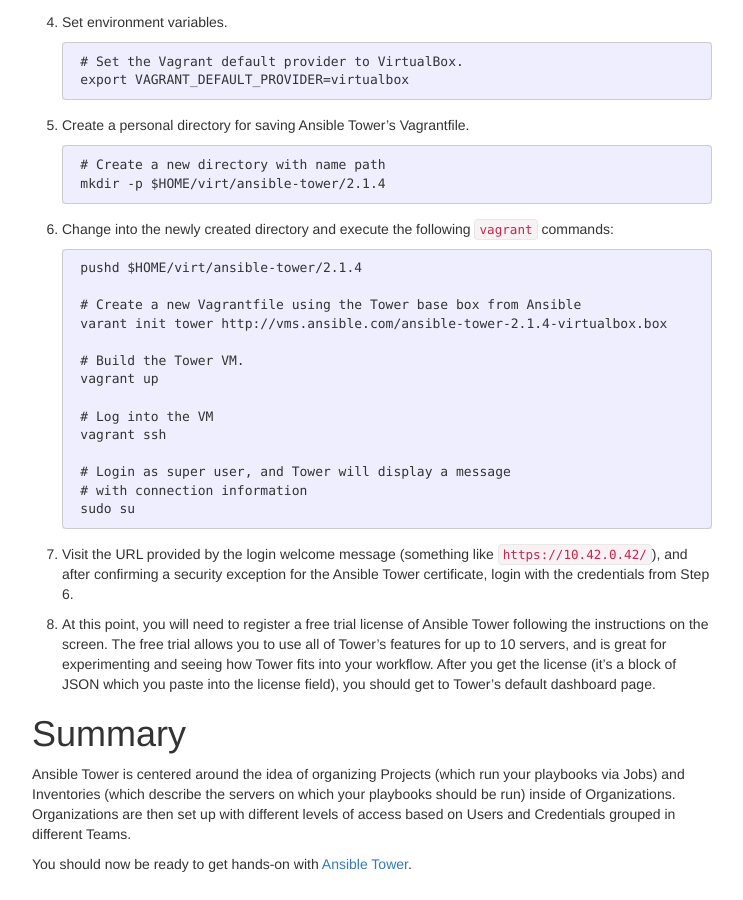
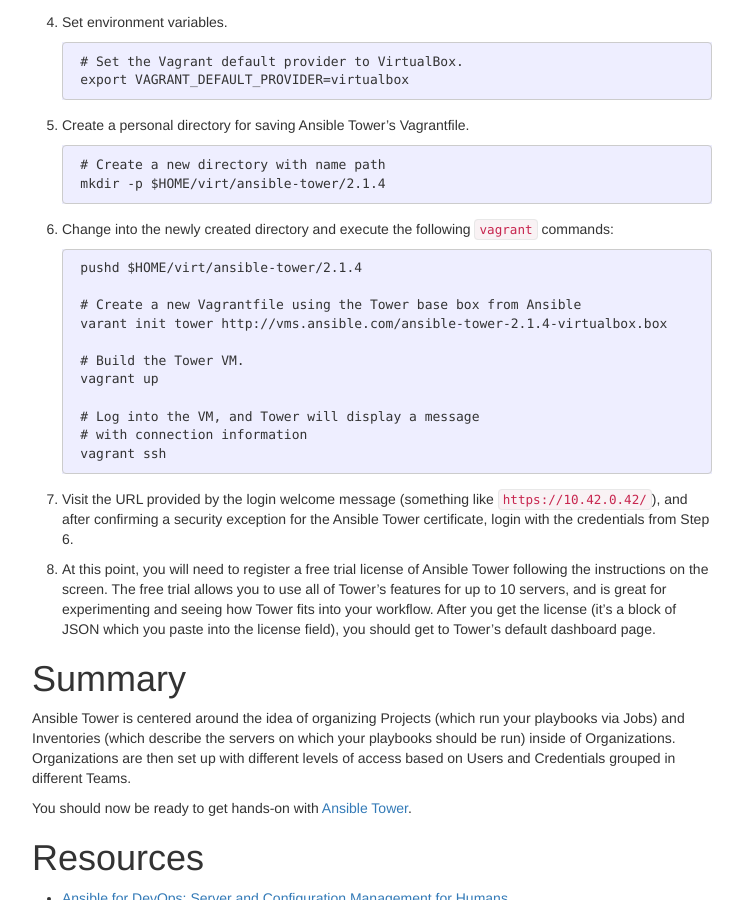
Before and after one commit to ecwpz91/ecwpz91.github.io, a Jekyll site: the page built from _posts/2017-06-22-getting-and-installing-ansible-tower.md, in a window 1280 px wide and 900 px high, scrolled down 1311 px. Shown: the whole window, without its empty margins (268-1011 px from the left). Built offline with Jekyll 4.4.1, drawn with Linux system fonts in a browser that asks for light colours; nearby versions of some CDN libraries.

Commit message:
Updated step

```diff
--- a/_posts/2017-06-22-getting-and-installing-ansible-tower.md
+++ b/_posts/2017-06-22-getting-and-installing-ansible-tower.md
@@ -80,12 +80,9 @@
         # Build the Tower VM.
         vagrant up
 
-        # Log into the VM
+        # Log into the VM, and Tower will display a message
+        # with connection information
         vagrant ssh
-
-        # Login as super user, and Tower will display a message
-        # with connection information
-        sudo su
 
 6. Visit the URL provided by the login welcome message (something like `https://10.42.0.42/`), and after confirming a security exception for the Ansible Tower certificate, login with the credentials from Step 6.
 
```
